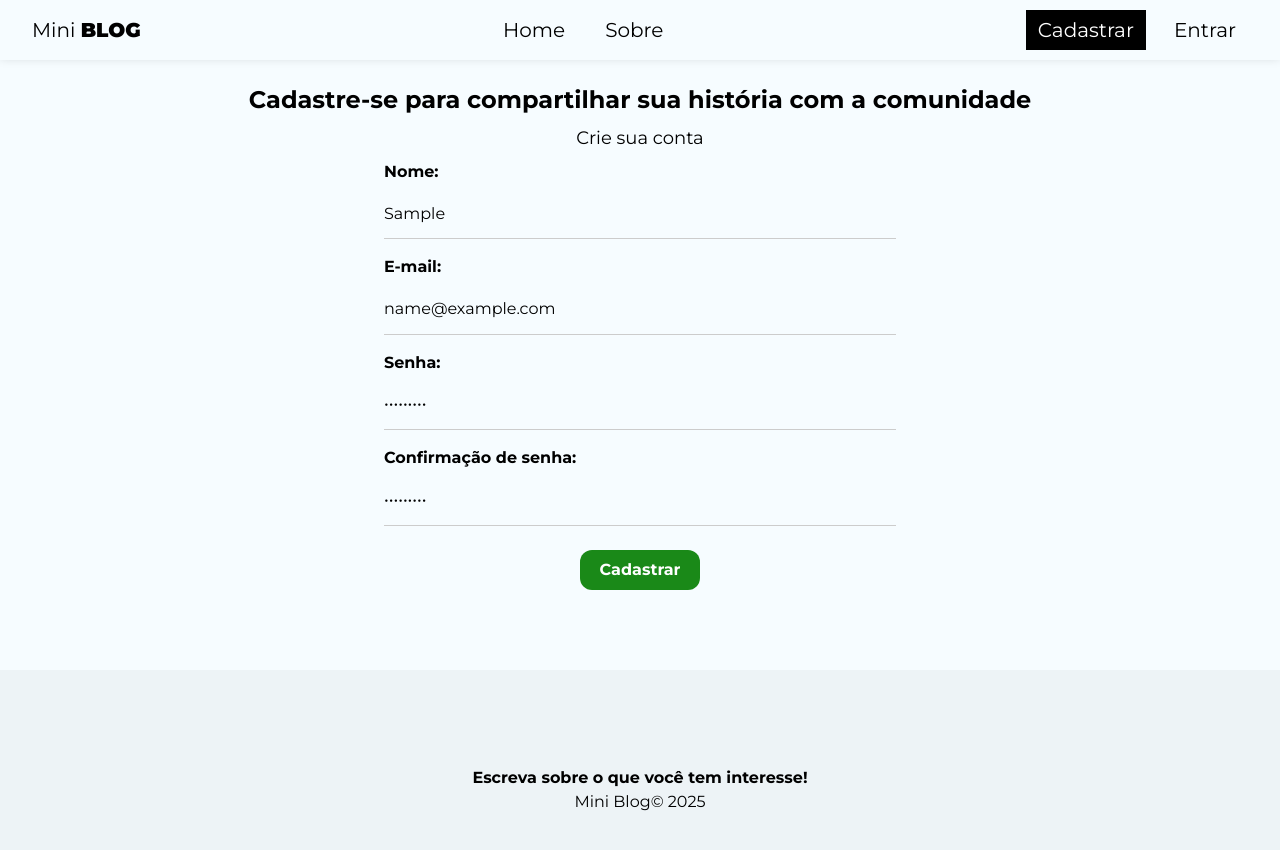
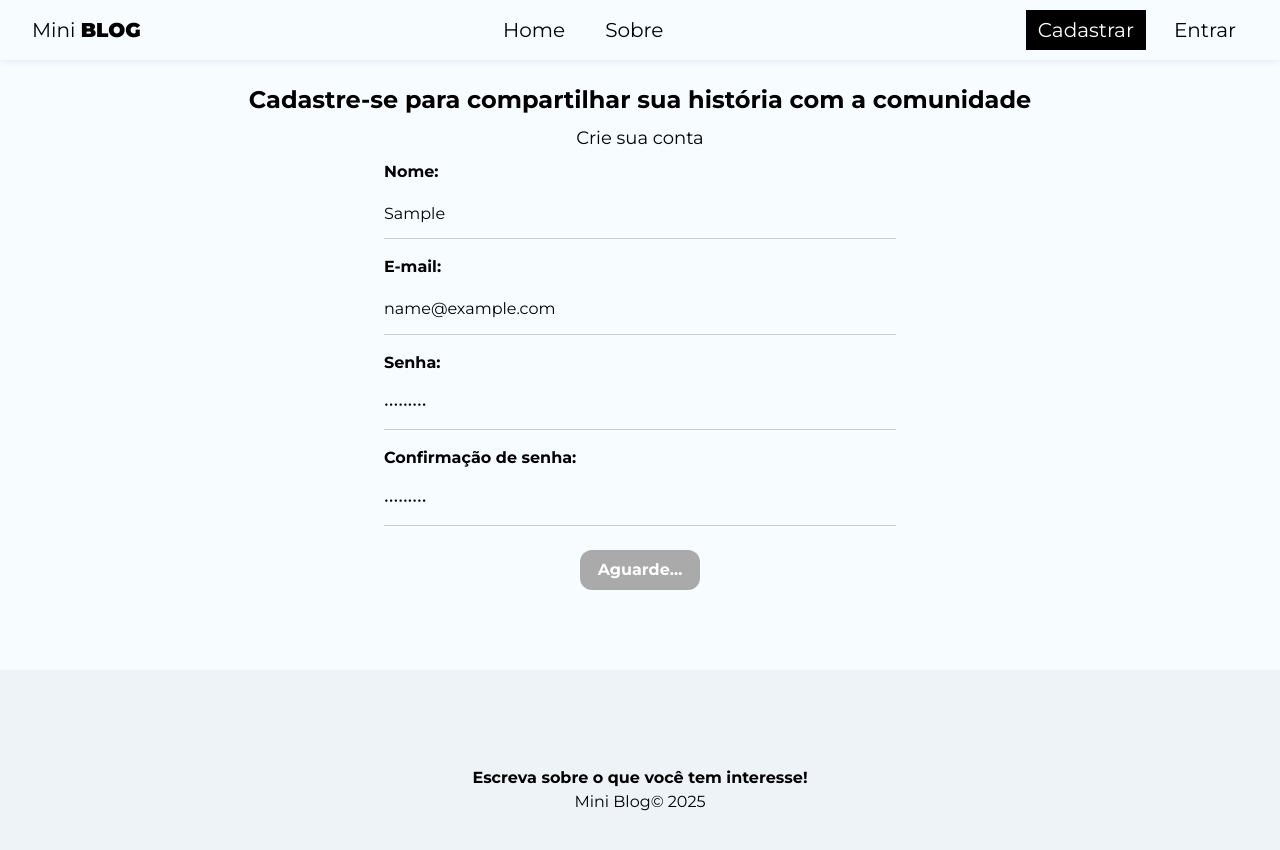
Before and after one commit to WeldonPereira/miniblog, a React (Create React App) app: page /register in a window 1280 px wide. Both pictures are taken after typing "Sample", "name@example.com", "Sample123", "Sample123" into the empty fields and a click on the button "Cadastrar". Shown: the top 850 px of the page. Built offline with nearby package versions, Linux system fonts and the light colour scheme; no server answers.

Commit message:
feat: criar autenticação

```diff
--- a/src/firebase/config.js
+++ b/src/firebase/config.js
@@ -2,12 +2,12 @@ import { initializeApp } from "firebase/app";
 import { getFirestore } from "firebase/firestore";
 
 const firebaseConfig = {
-  apiKey: import.meta.env.apiKey,
-  authDomain: import.meta.env.authDomain,
-  projectId: import.meta.env.projectId,
-  storageBucket: import.meta.env.storageBucket,
-  messagingSenderId: import.meta.env.messagingSenderId,
-  appId: import.meta.env.appId,
+  apiKey: process.env.REACT_APP_API_KEY,
+  authDomain: process.env.REACT_APP_AUTH_DOMAIN,
+  projectId: process.env.REACT_APP_PROJECT_ID,
+  storageBucket: process.env.REACT_APP_STORAGE_BUCKET,
+  messagingSenderId: process.env.REACT_APP_MESSAGING_SENDER_ID,
+  appId: process.env.REACT_APP_APP_ID,
 };
 
 const app = initializeApp(firebaseConfig);
--- /dev/null
+++ b/src/hooks/useAuthentication.js
@@ -0,0 +1,72 @@
+import { db } from "../firebase/config";
+
+import {
+  getAuth,
+  createUserWithEmailAndPassword,
+  signInWithEmailAndPassword,
+  updateProfile,
+  signOut,
+} from "firebase/auth";
+import { useEffect, useState } from "react";
+
+export const useAuthentication = () => {
+  const [error, setError] = useState(null);
+  const [loading, setLoading] = useState(null);
+
+  const [cancelled, setCancelled] = useState(false);
+
+  const auth = getAuth();
+
+  function checkIfIsCancelled() {
+    if (cancelled) {
+      return;
+    }
+  }
+
+  const createUser = async (data) => {
+    checkIfIsCancelled();
+
+    setLoading(true);
+    setError(null);
+
+    try {
+      const { user } = await createUserWithEmailAndPassword(
+        auth,
+        data.email,
+        data.password
+      );
+
+      await updateProfile(user, {
+        displayName: data.displayName,
+      });
+      setLoading(false);
+      return user;
+    } catch (error) {
+      console.log(error.message);
+
+      let systemErrorMessage;
+
+      if (error.message.includes("Password")) {
+        systemErrorMessage = "A senha precisa conter pelo menos 6 caracteres.";
+      } else if (error.message.includes("email-already")) {
+        systemErrorMessage = "E-mail já cadastrado.";
+      } else {
+        systemErrorMessage = "Ocorreu um erro, por favor, tente mais tarde.";
+      }
+
+      setLoading(false);
+      setError(systemErrorMessage);
+    }
+  };
+
+  useEffect(() => {
+    return () => setCancelled(true);
+  }, []);
+
+  return {
+    auth,
+    createUser,
+    error,
+    loading,
+  };
+};
--- a/src/pages/Register/Register.js
+++ b/src/pages/Register/Register.js
@@ -1,18 +1,21 @@
-import { useState } from "react";
+import { useEffect, useState } from "react";
+import { useAuthentication } from "../../hooks/useAuthentication";
 
 const Register = () => {
-  const [name, setName] = useState("");
+  const [displayName, setDisplayName] = useState("");
   const [email, setEmail] = useState("");
   const [password, setPassword] = useState("");
   const [confirmPassword, setConfirmPassword] = useState("");
   const [error, setError] = useState("");
 
-  const handleSubmit = (e) => {
+  const { createUser, error: authError, loading } = useAuthentication();
+
+  const handleSubmit = async (e) => {
     e.preventDefault();
     setError("");
 
     const user = {
-      name,
+      displayName,
       email,
       password,
     };
@@ -22,8 +25,19 @@ const Register = () => {
       return;
     }
 
-    console.log(user);
+    const res = await createUser(user);
+
+    setDisplayName("");
+    setEmail("");
+    setPassword("");
+    setConfirmPassword("");
   };
+
+  useEffect(() => {
+    if (authError) {
+      setError(authError);
+    }
+  }, [authError]);
 
   return (
     <div className="text-center">
@@ -36,10 +50,10 @@ const Register = () => {
           <span>Nome:</span>
           <input
             type="text"
-            name="name"
+            name="displayName"
             placeholder="Digite seu nome"
-            value={name}
-            onChange={(e) => setName(e.target.value)}
+            value={displayName}
+            onChange={(e) => setDisplayName(e.target.value)}
             required
           />
         </label>
@@ -76,9 +90,19 @@ const Register = () => {
             required
           />
         </label>
-        <button className="text-white text-center cursor-pointer rounded-xl font-bold border-none py-2 mt-2 px-4 text-base">
-          Cadastrar
-        </button>
+        {!loading && (
+          <button className="text-white text-center cursor-pointer rounded-xl font-bold border-none py-2 mt-2 px-4 text-base">
+            Cadastrar
+          </button>
+        )}
+        {loading && (
+          <button
+            className="text-white text-center cursor-pointer rounded-xl font-bold border-none py-2 mt-2 px-4 text-base"
+            disabled
+          >
+            Aguarde...
+          </button>
+        )}
         {error && <p className="error">{error}</p>}
       </form>
     </div>
```
